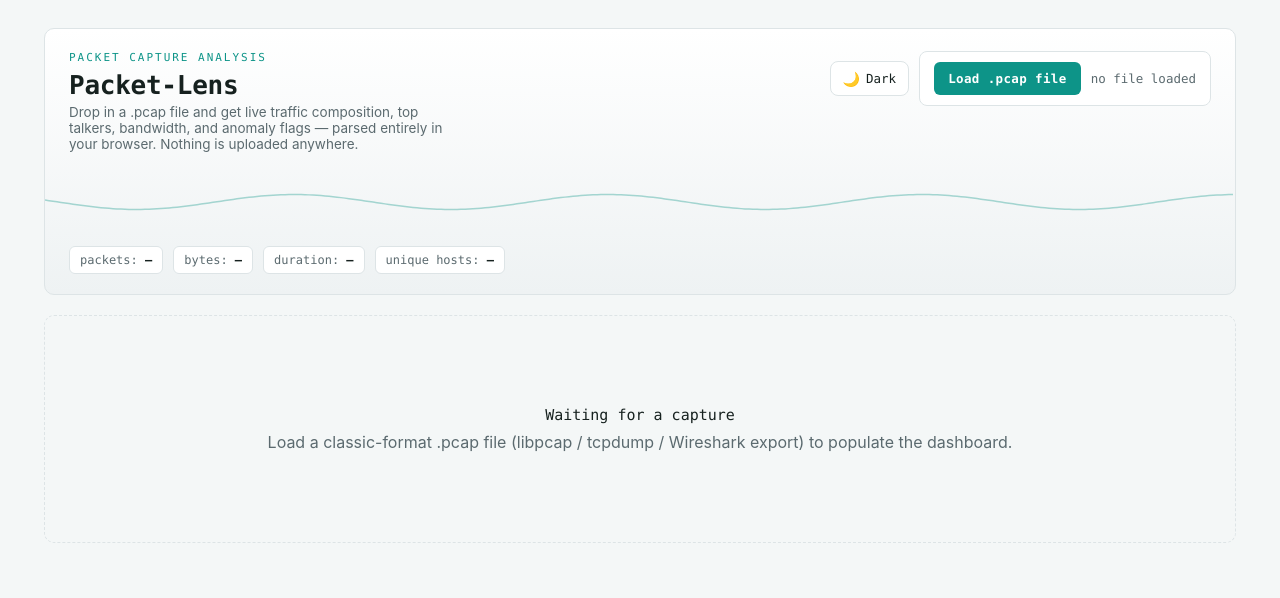
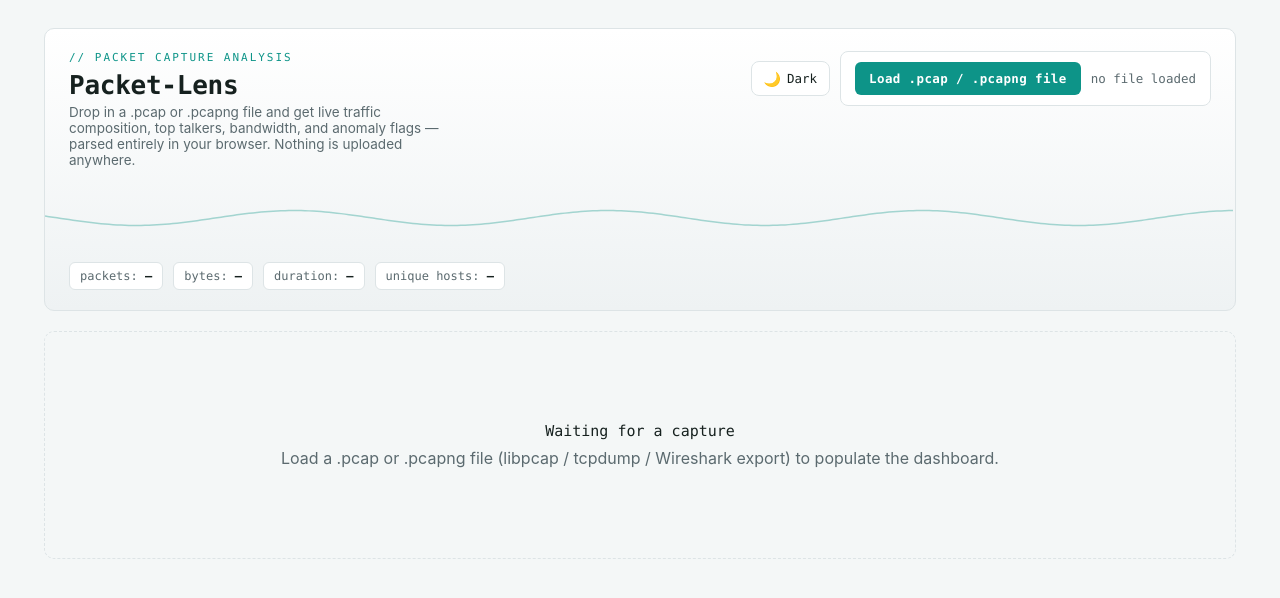
Before and after one commit to ramkiranhota/packet-lens, a plain HTML site: page index.html in a window 1280 px wide. Drawn offline with nearby package versions, Linux system fonts and the light colour scheme.

Commit message:
Update text for file upload and instructions

```diff
--- a/index.html
+++ b/index.html
@@ -246,17 +246,17 @@
   <div class="hero">
     <div class="hero-top">
       <div>
-        <p class="brand-eyebrow">packet capture analysis</p>
+        <p class="brand-eyebrow">// packet capture analysis</p>
         <h1>Packet-Lens</h1>
-        <p class="subtitle">Drop in a .pcap file and get live traffic composition, top talkers, bandwidth, and anomaly flags — parsed entirely in your browser. Nothing is uploaded anywhere.</p>
+        <p class="subtitle">Drop in a .pcap or .pcapng file and get live traffic composition, top talkers, bandwidth, and anomaly flags — parsed entirely in your browser. Nothing is uploaded anywhere.</p>
       </div>
       <div class="header-controls">
         <button class="theme-toggle" id="themeToggle" type="button">
           <span class="icon" id="themeIcon">☀️</span><span id="themeLabel">Light</span>
         </button>
         <div class="upload-box">
-          <label class="upload-btn" for="fileInput">Load .pcap file</label>
-          <input type="file" id="fileInput" accept=".pcap" />
+          <label class="upload-btn" for="fileInput">Load .pcap / .pcapng file</label>
+          <input type="file" id="fileInput" accept=".pcap,.pcapng" />
           <span class="file-name" id="fileName">no file loaded</span>
         </div>
       </div>
@@ -273,7 +273,7 @@
   <div id="content">
     <div class="empty-state">
       <div class="big">Waiting for a capture</div>
-      <div>Load a classic-format .pcap file (libpcap / tcpdump / Wireshark export) to populate the dashboard.</div>
+      <div>Load a .pcap or .pcapng file (libpcap / tcpdump / Wireshark export) to populate the dashboard.</div>
     </div>
   </div>
 </div>
```
